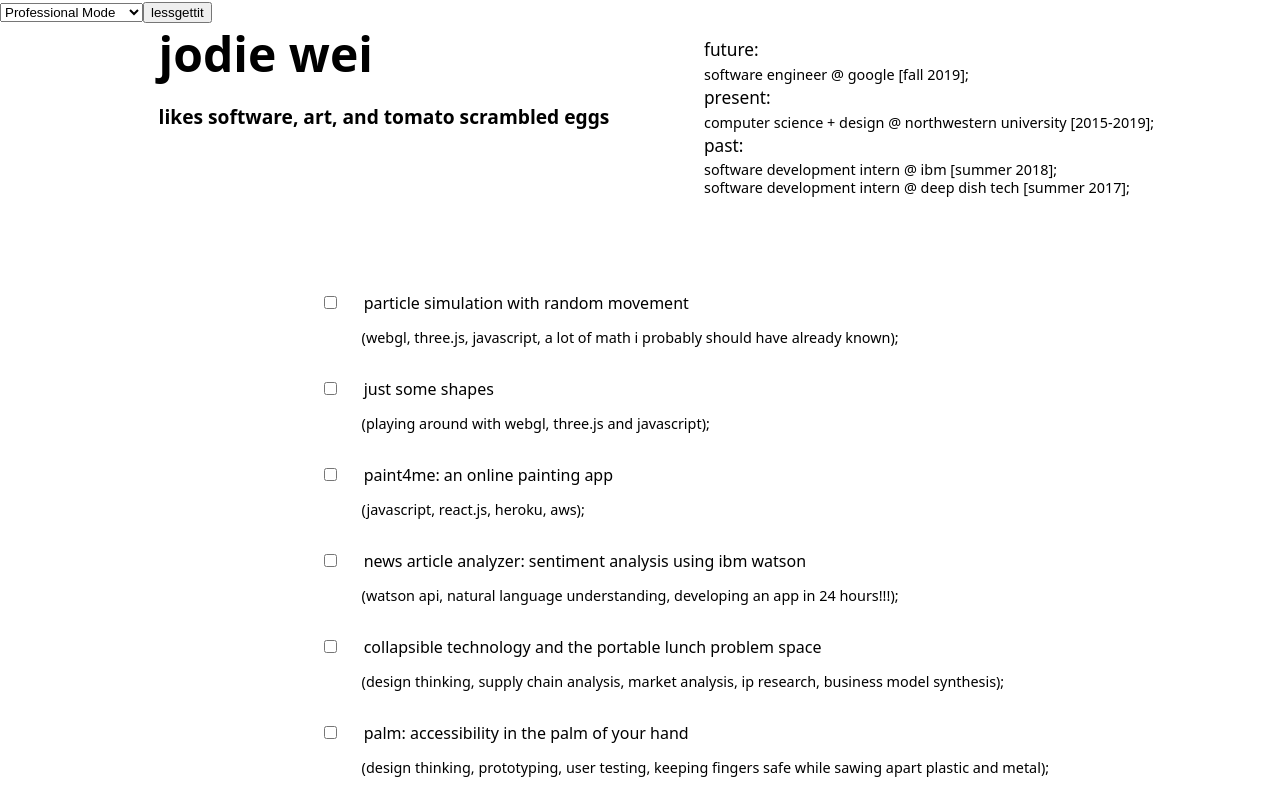
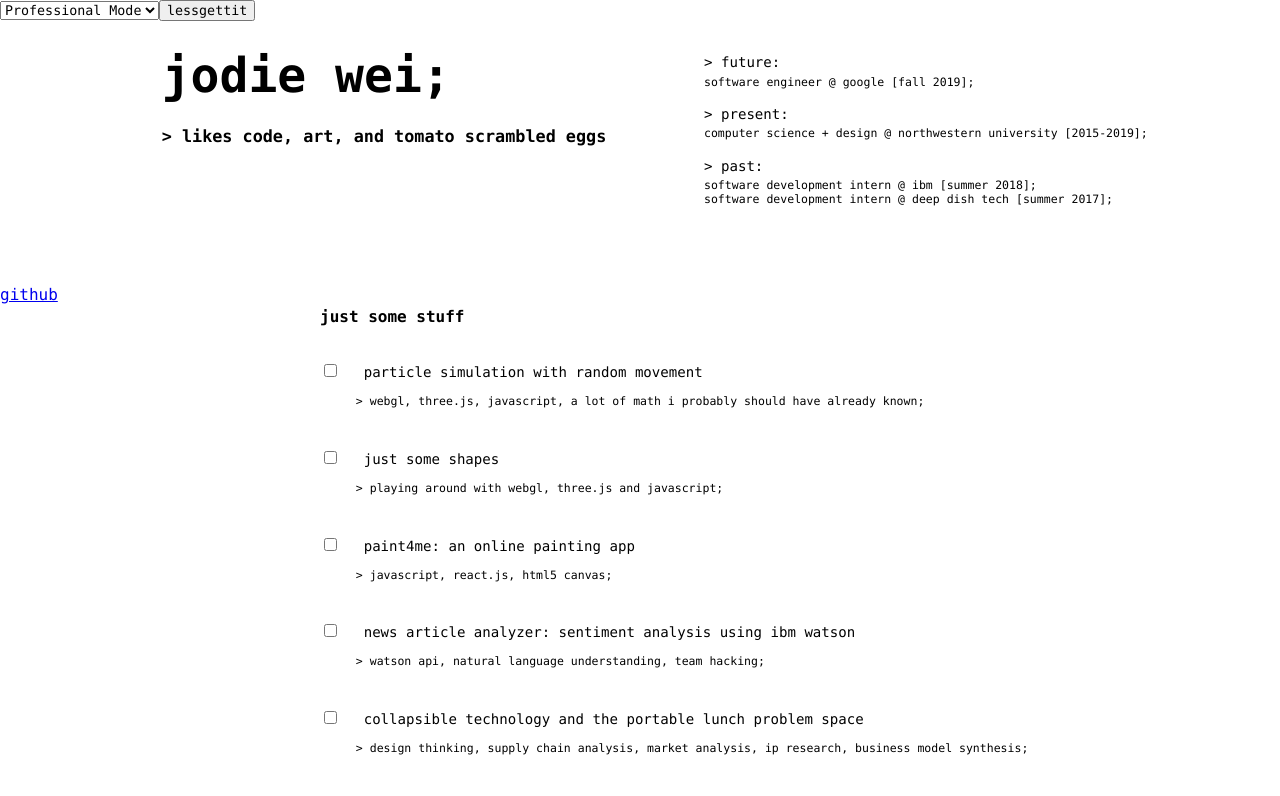
Before and after one commit to jrw192/me, a React (Create React App) app: page / in a window 1280 px wide. Shown: the top 796 px of the page. Built offline with nearby package versions, Linux system fonts and the light colour scheme.

Commit message:
even more lame styling updates

```diff
--- a/src/components/ProjectItem.js
+++ b/src/components/ProjectItem.js
@@ -19,10 +19,10 @@ export default class ProjectItem extends React.Component {
 	    return (
 			<div className="project_item">
 
-				<p className="item"><input type="checkbox"
+				<p className="header"><input type="checkbox"
 											onClick={() => this.checked(this)}/>
 									{this.props.projectTitle}</p>
-				<p className="tab">({this.props.projectInfo});</p>
+				<p className="tab">> {this.props.projectInfo};</p>
 				{this.state.checked ?
 					<ProjectInfo projectImg={this.props.projectImg}
 									projectWriteup={this.props.projectWriteup}
--- a/src/components/Projects.js
+++ b/src/components/Projects.js
@@ -27,6 +27,7 @@ export default class Projects extends React.Component {
 
 	    return (
 			<div id="projects_container">
+				<h4>just some stuff</h4>
 				{dataList}
 			</div>
 
--- a/src/components/Regular.css
+++ b/src/components/Regular.css
@@ -1,5 +1,6 @@
 body {
-	font-family: 'Noto Sans', serif;
+	/*font-family: 'Noto Sans', serif;*/
+	font-family: 'Lucida Console', monaco, monospace ;
 }
 
 .appDiv {
@@ -31,12 +32,22 @@ body {
 
 .project_image {
 	/*height: 15em;*/
-	width: 20em;
+	width: 25em;
 }
 
 .project_item {
 	margin-bottom: 2em;
+	font-size: 0.8em;
 }
+
+#options {
+	font-family: 'Lucida Console', monaco, monospace ;
+}
+
+#option_select {
+	font-family: 'Lucida Console', monaco, monospace ;
+}
+
 
 input {
 	margin-right: 2em;
@@ -46,10 +57,12 @@ input {
 	width: 50%;
 	margin-bottom: 2em;
 	margin-left: 2em;
+	font-size: 0.8em;
 }
 
 .project_writeup {
 	vertical-align: top;
+	margin-top: 0;
 }
 
 #title, #profile {
@@ -58,8 +71,6 @@ input {
 }
 
 #title {
-	/*padding-top: 10%;
-	padding-bottom: 10%;*/
 	text-align: center;
 	font-size: 1.5em;
 
@@ -75,29 +86,28 @@ input {
 
 
 #profile {
-	font-size: 0.9em;
+	font-size: 0.8em;
 	margin-left: 5%;
 
 }
 
 
-
-
 #tagline {
-	font-size: .8em;
+	font-size: .7em;
 }
 
 .header {
 	display: block;
-	font-size: 1.2em;
+	font-size: 1.1em;
 	line-height: 0.5;
-	padding-bottom: 0.1em;
+	padding-top: 1em;
 }
 
 .item {
 	padding-left: 1%;
 	padding: 0px;
 	line-height: 0.2;
+	font-size: 0.9em;
 }
 
 
--- a/src/components/Regular.js
+++ b/src/components/Regular.js
@@ -11,17 +11,18 @@ export default class Regular extends React.Component {
 	    	<div className="mainDiv" style={{background: this.props.bgColor, color: this.props.fontColor}}>
 				<div id="title">
 					<div id="title_content">
-						<h1 id="name" style={{color: this.props.nameColor}} onMouseOver={this.props.hoverFunc}>jodie wei</h1>
-						<h3 id="tagline">likes software, art, and tomato scrambled eggs<br/><br/><br/><br/><br/></h3>
+						<br id="item" />
+						<h1 id="name" style={{color: this.props.nameColor}} onMouseOver={this.props.hoverFunc}>jodie wei;</h1>
+						<h3 id="tagline">> likes code, art, and tomato scrambled eggs<br/><br/><br/><br/><br/></h3>
 					</div>
 				</div>
 
 				<div id="profile">
-						<p className="header">future:</p>
+						<p className="header">> future:</p>
 						<p className="item">software engineer @ google [fall 2019];</p>
-						<p className="header">present:</p>
+						<p className="header">> present:</p>
 						<p className="item">computer science + design @ northwestern university [2015-2019];<br/></p>
-						<p className="header">past:</p>
+						<p className="header">> past:</p>
 						<p className="item">software development intern @ ibm [summer 2018];</p>
 						<p className="item">software development intern @ deep dish tech [summer 2017];</p>
 				</div>
@@ -29,6 +30,9 @@ export default class Regular extends React.Component {
 				<div id="projects" style={{background: this.props.bgColor}}>
                     <Projects items={this.props.data}></Projects>
                 </div>
+                <div>
+                	<a href="https://github.com/jrw192" target="blank_">github</a>
+                </div>
 			</div>
 		);
 		}
--- a/src/static/data/myProjects.json
+++ b/src/static/data/myProjects.json
@@ -19,7 +19,7 @@
 		{
 			"id": 1,
 			"title": "paint4me: an online painting app",
-			"info": "javascript, react.js, heroku, aws",
+			"info": "javascript, react.js, html5 canvas",
 			"writeup" : "i was bored and wanted to make something cute.",
 			"url": "http://paint4me.herokuapp.com/",
 			"image": "paint4me.png"
@@ -27,7 +27,7 @@
 		{
 			"id": 2,
 			"title": "news article analyzer: sentiment analysis using ibm watson",
-			"info": "watson api, natural language understanding, developing an app in 24 hours!!!",
+			"info": "watson api, natural language understanding, team hacking",
 			"writeup": "during my internship at ibm, we got to participate in a hackathon with access to various ibm watson apis. we decided to analyze a body of text based on sentiment and keywords, as a way for people to closer examine the quality of their news and find topics for future research. my role in the team was server-side programming, including handling calls to and responses from the ibm watson api, and returning data to the frontend.",
 			"url": "",
 			"image": "nlu_ibm.png"
@@ -51,15 +51,15 @@
 		{
 			"id": 6,
 			"title": "mealhop: a food ordering coordinater for your chat group",
-			"info": "javascript, using an api [cisco spark], developing an mvp in 36 hours",
-			"writeup": "i participated in my first hackathon in 2017 with two friends. we wanted to utilize the cisco spark api to create a simple project that we could comfortably finish within 48 hours, so we built a chat bot for cisco spark that allowed groups to coordinate lunch orders. this was our first real experience with javascript, and it was a very fun but also educational experience.",
+			"info": "javascript, cisco spark api, our very first hackathon",
+			"writeup": "i participated in my first hackathon in 2017 with two friends. we wanted to utilize the cisco spark api to create a simple project that we could comfortably finish within 36 hours, so we built a chat bot for cisco spark that allowed groups to coordinate lunch orders. this was our first real experience with javascript, and it was a very fun but also educational experience.",
 			"url": "https://github.com/jrw192/mealhop",
 			"image": "mealhop.png"
 		},
 		{
 			"id": 7,
 			"title": "PLEASE DON'T CLICK ME spotify analytics: a web app to view your spotify listening data",
-			"info": "javascript, using an api [spotify], express, node.js, pug",
+			"info": "javascript, spotify api, express, node.js, pug",
 			"url": "https://github.com/jrw192/spotify-analytics",
 			"image": ""
 		}
```
